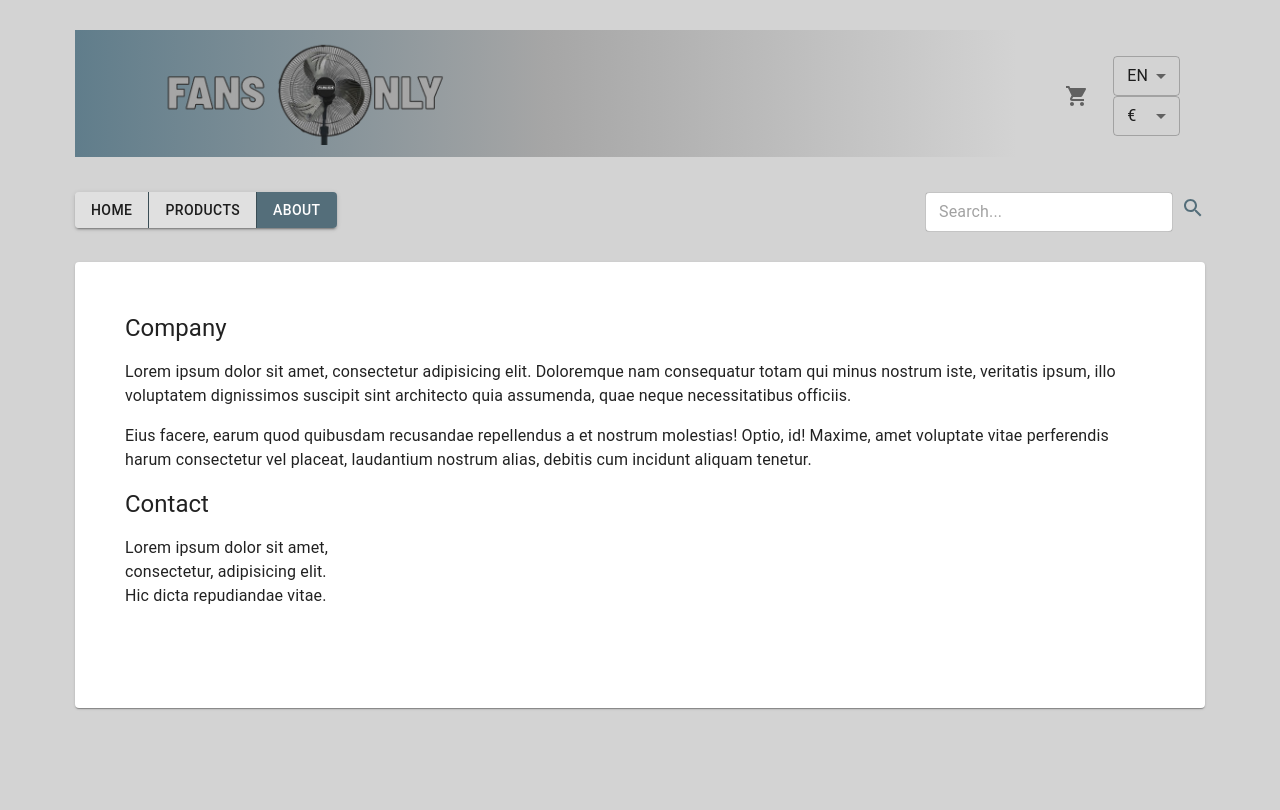
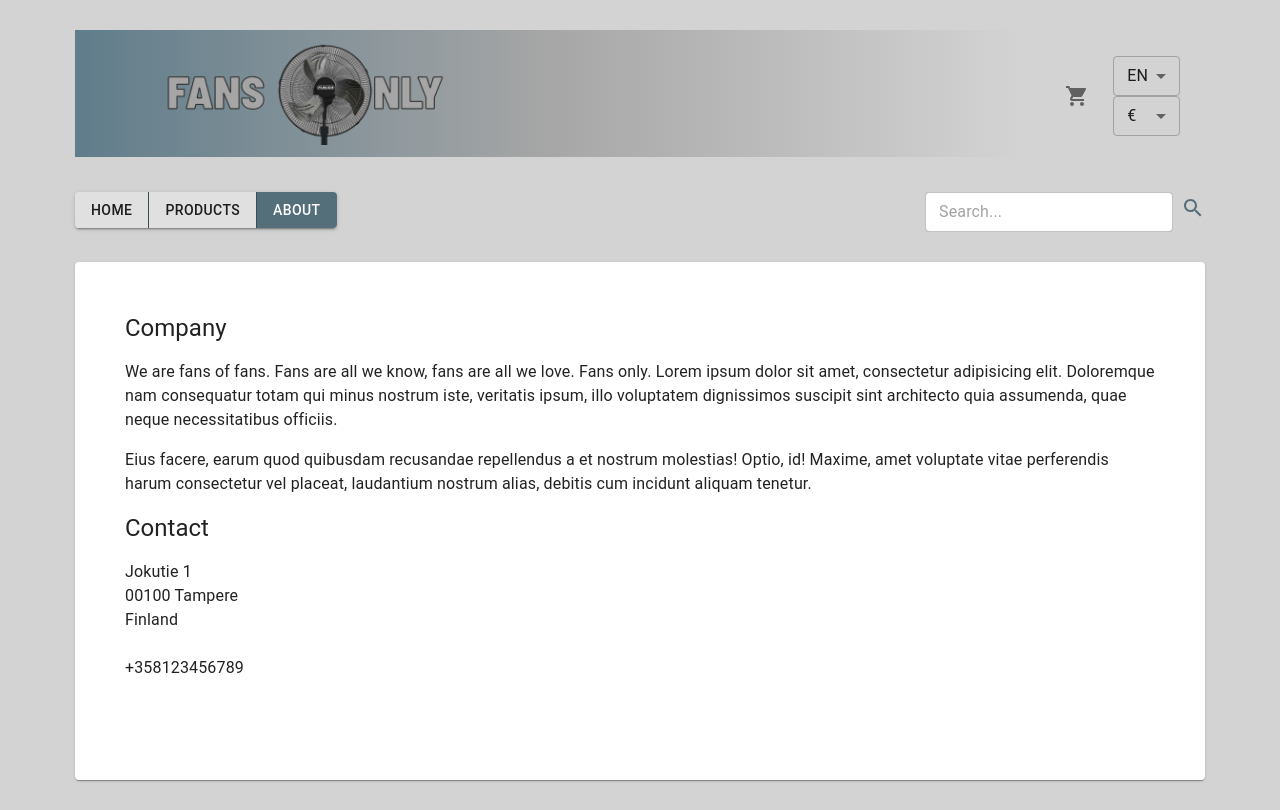
Before and after one commit to VeeHalonen/ux-prototype, a React (Create React App) app: page /about in a window 1280 px wide. Built offline with nearby package versions, Linux system fonts and the light colour scheme.

Commit message:
Add fake info on about page

```diff
--- a/src/views/About.jsx
+++ b/src/views/About.jsx
@@ -7,10 +7,11 @@ const About = () => {
         Company
       </Typography>
       <Typography paragraph>
-        Lorem ipsum dolor sit amet, consectetur adipisicing elit. Doloremque nam
-        consequatur totam qui minus nostrum iste, veritatis ipsum, illo
-        voluptatem dignissimos suscipit sint architecto quia assumenda, quae
-        neque necessitatibus officiis.
+        We are fans of fans. Fans are all we know, fans are all we love. Fans
+        only. Lorem ipsum dolor sit amet, consectetur adipisicing elit.
+        Doloremque nam consequatur totam qui minus nostrum iste, veritatis
+        ipsum, illo voluptatem dignissimos suscipit sint architecto quia
+        assumenda, quae neque necessitatibus officiis.
       </Typography>
       <Typography paragraph>
         Eius facere, earum quod quibusdam recusandae repellendus a et nostrum
@@ -22,11 +23,14 @@ const About = () => {
         Contact
       </Typography>
       <Typography>
-        Lorem ipsum dolor sit amet,
+        Jokutie 1
         <br />
-        consectetur, adipisicing elit.
+        00100 Tampere
         <br />
-        Hic dicta repudiandae vitae.
+        Finland
+        <br />
+        <br />
+        +358123456789
       </Typography>
     </Card>
   );
```
